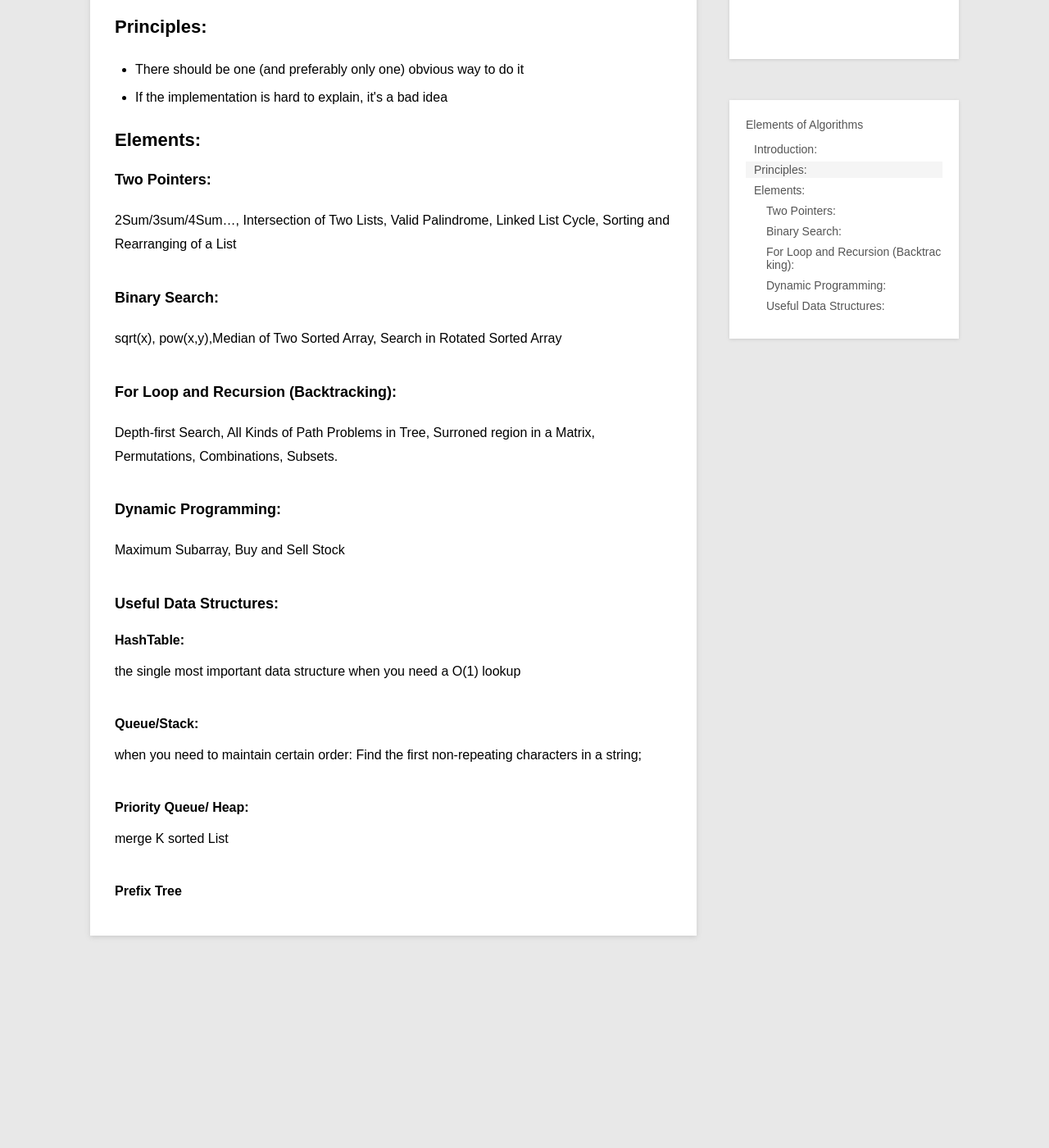
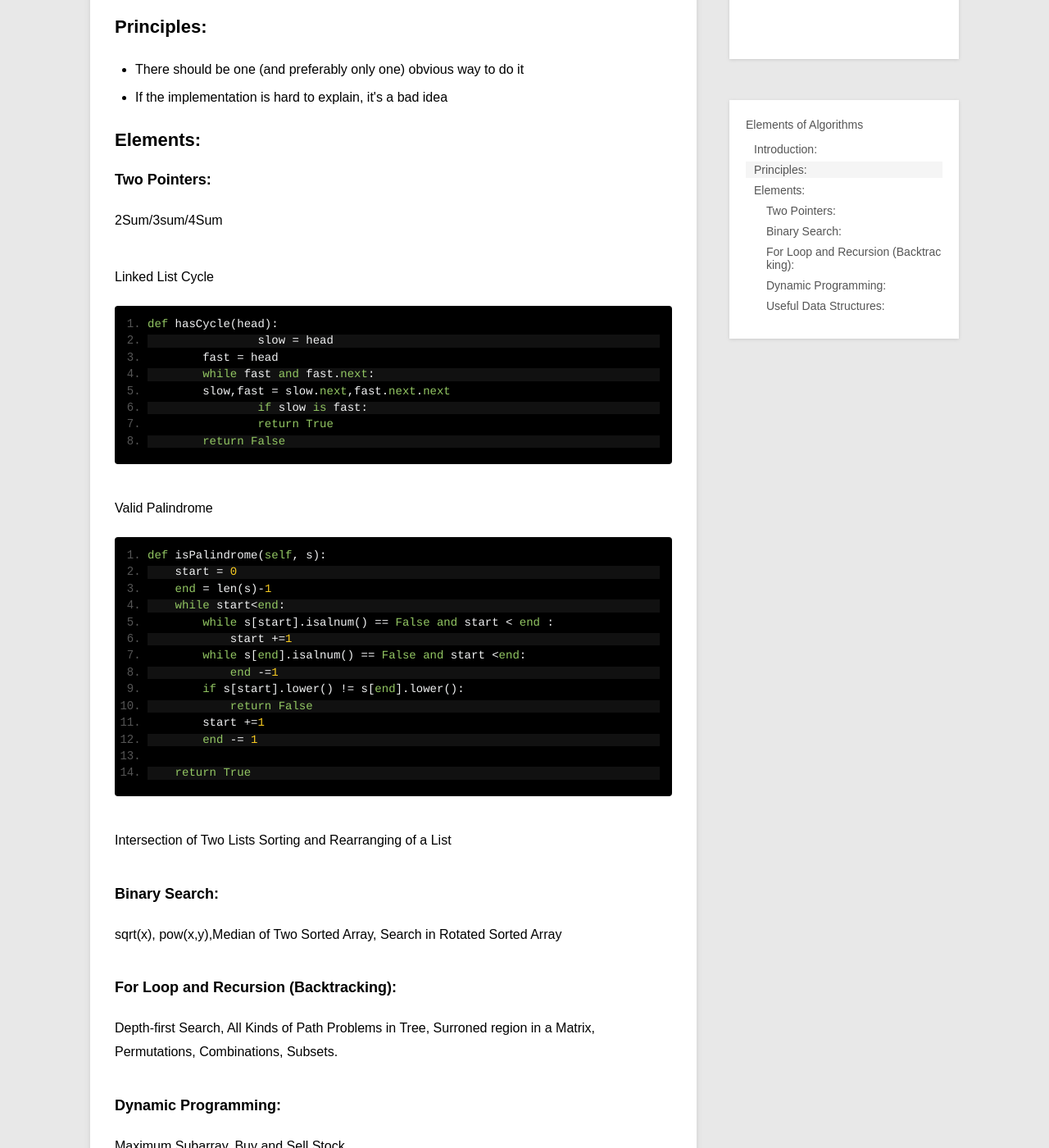
Before and after one commit to tyr034/tyr034.github.io, a Jekyll site: the page built from _posts/blog/2015-03-04-Elements-Of-Algorithm.md, in a window 1280 px wide and 1400 px high, scrolled down 374 px. Shown: the whole window at 82% size. Built offline with Jekyll 4.4.1, drawn with Linux system fonts in a browser that asks for light colours; Markdown is read by kramdown in place of the engine named in the settings; before the commit the page ends 1595 px from its top, so only the background shows below that.

Commit message:
more code

```diff
--- a/_posts/blog/2015-03-04-Elements-Of-Algorithm.md
+++ b/_posts/blog/2015-03-04-Elements-Of-Algorithm.md
@@ -17,7 +17,38 @@ unchang: Basics Elements of Algorithms.
 
 ##Elements:
 ###Two Pointers:
- 2Sum/3sum/4Sum..., Intersection of Two Lists, Valid Palindrome, Linked List Cycle, Sorting and Rearranging of a List
+2Sum/3sum/4Sum
+
+Linked List Cycle
+
+	def hasCycle(head):
+ 		slow = head
+    	fast = head
+    	while fast and fast.next:
+        	slow,fast = slow.next,fast.next.next
+       	 	if slow is fast:
+            	return True
+    	return False
+
+Valid Palindrome
+
+	def isPalindrome(self, s):
+        start = 0
+        end = len(s)-1
+        while start<end:
+            while s[start].isalnum() == False and start < end :
+                start +=1
+            while s[end].isalnum() == False and start <end:
+                end -=1
+            if s[start].lower() != s[end].lower():
+                return False
+            start +=1
+            end -= 1
+
+        return True
+
+Intersection of Two Lists
+Sorting and Rearranging of a List
 
 ###Binary Search:
 sqrt(x), pow(x,y),Median of Two Sorted Array, Search in Rotated Sorted Array
```
Also changed, not shown: 1 other file.
